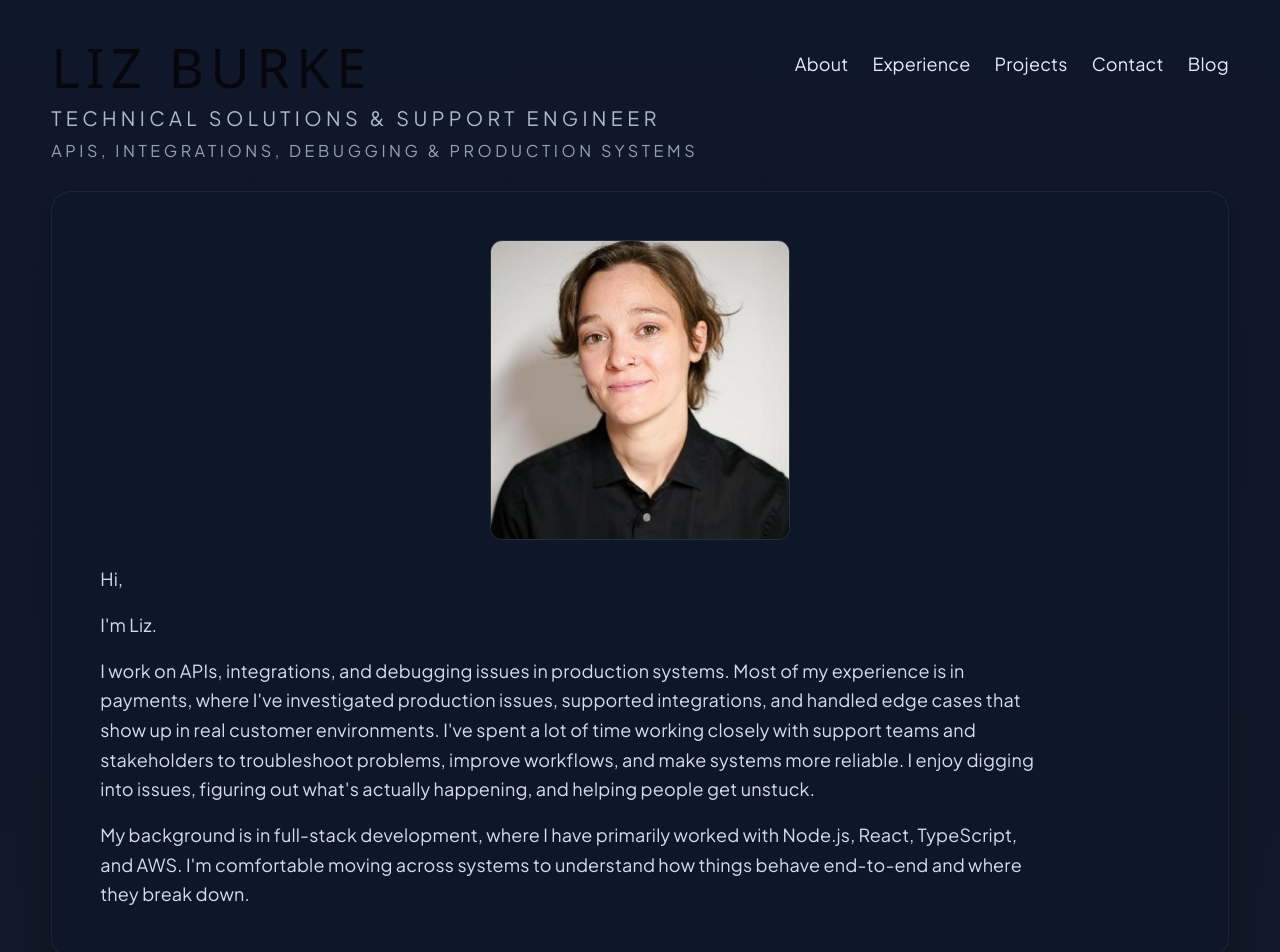
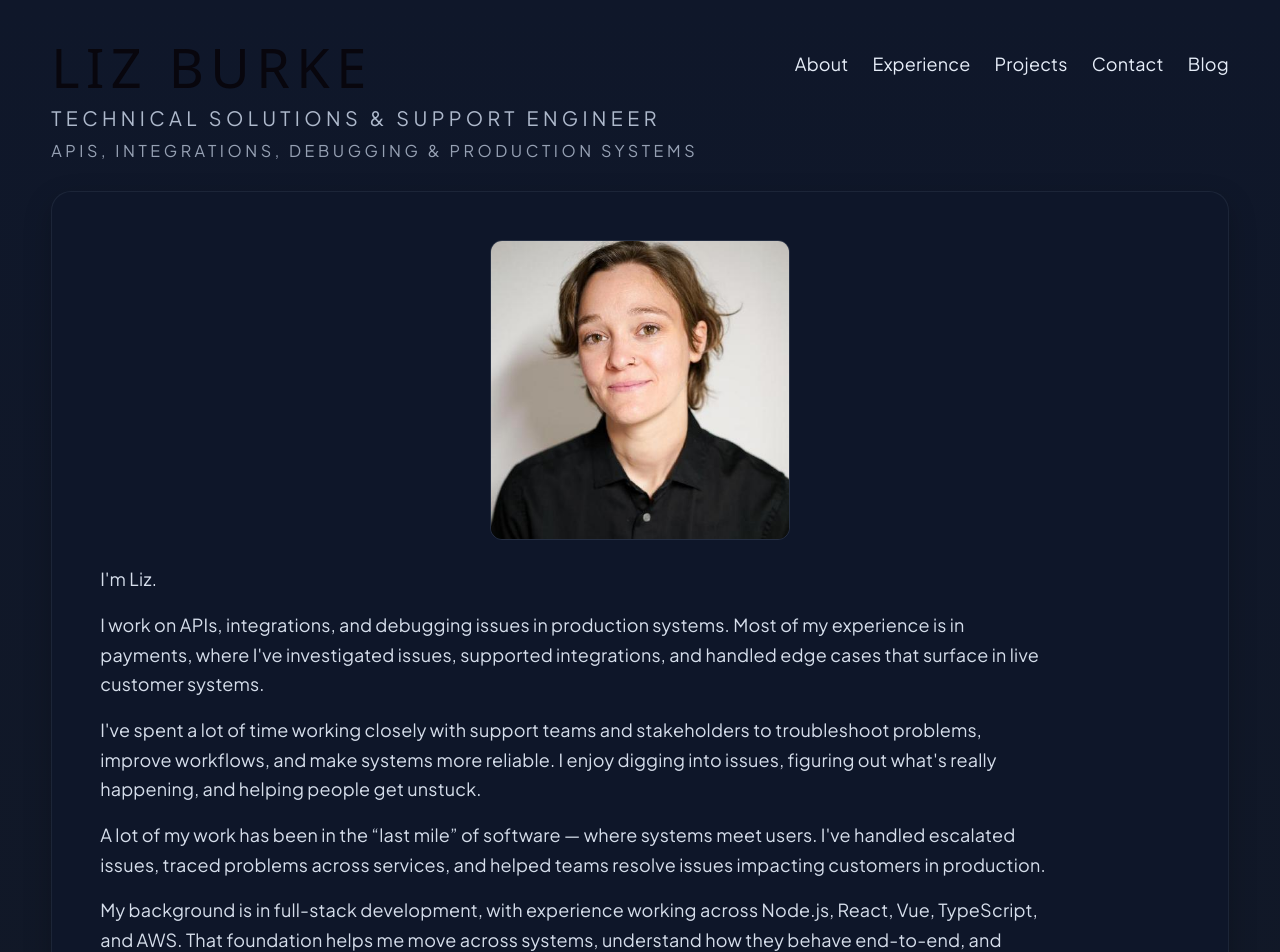
Before and after one commit to lizburkecodes/liz-burke-portfolio, a React (Vite) app: page / in a window 1280 px wide. Shown: the top 952 px of the page. Built offline with nearby package versions, Linux system fonts and the light colour scheme; the HTML template or start-up script is replaced by a standard one.

Commit message:
about me edit

```diff
--- a/src/pages/About.jsx
+++ b/src/pages/About.jsx
@@ -3,22 +3,27 @@ function About() {
     <div className="content-page">
       <img src="/headshot.jpg" alt="Liz Burke" className="headshot" />
 
-      <p>Hi, </p> <p> I'm Liz.</p>
+      <p>I'm Liz.</p>
       <p>
         I work on APIs, integrations, and debugging issues in production systems.
-        Most of my experience is in payments, where I've investigated production issues,
-        supported integrations, and handled edge cases that show up in real customer environments.
-        I've spent a lot of time working closely with support teams and stakeholders
-        to troubleshoot problems, improve workflows, and make systems more reliable.
-        I enjoy digging into issues, figuring out what's actually happening,
-        and helping people get unstuck.
+        Most of my experience is in payments, where I've investigated issues, supported integrations,
+        and handled edge cases that surface in live customer systems.</p>
+      <p>
+        I've spent a lot of time working closely with support teams and stakeholders to troubleshoot problems,
+        improve workflows, and make systems more reliable. I enjoy digging into issues, figuring out what's
+        really happening, and helping people get unstuck.
       </p>
 
       <p>
+        A lot of my work has been in the “last mile” of software — where systems meet users.
+        I've handled escalated issues, traced problems across services, and helped teams resolve
+        issues impacting customers in production.
+      </p>
 
-        My background is in full-stack development, where I have primarily worked with Node.js, React, TypeScript, and AWS.
-        I'm comfortable moving across systems to understand how things behave end-to-end and where they break down.
-      </p>
+      <p>My background is in full-stack development, with experience working across Node.js, React, Vue, TypeScript, and AWS.
+        That foundation helps me move across systems, understand how they behave end-to-end, and quickly identify
+        where things break down.</p>
+
     </div>
   )
 }
```
